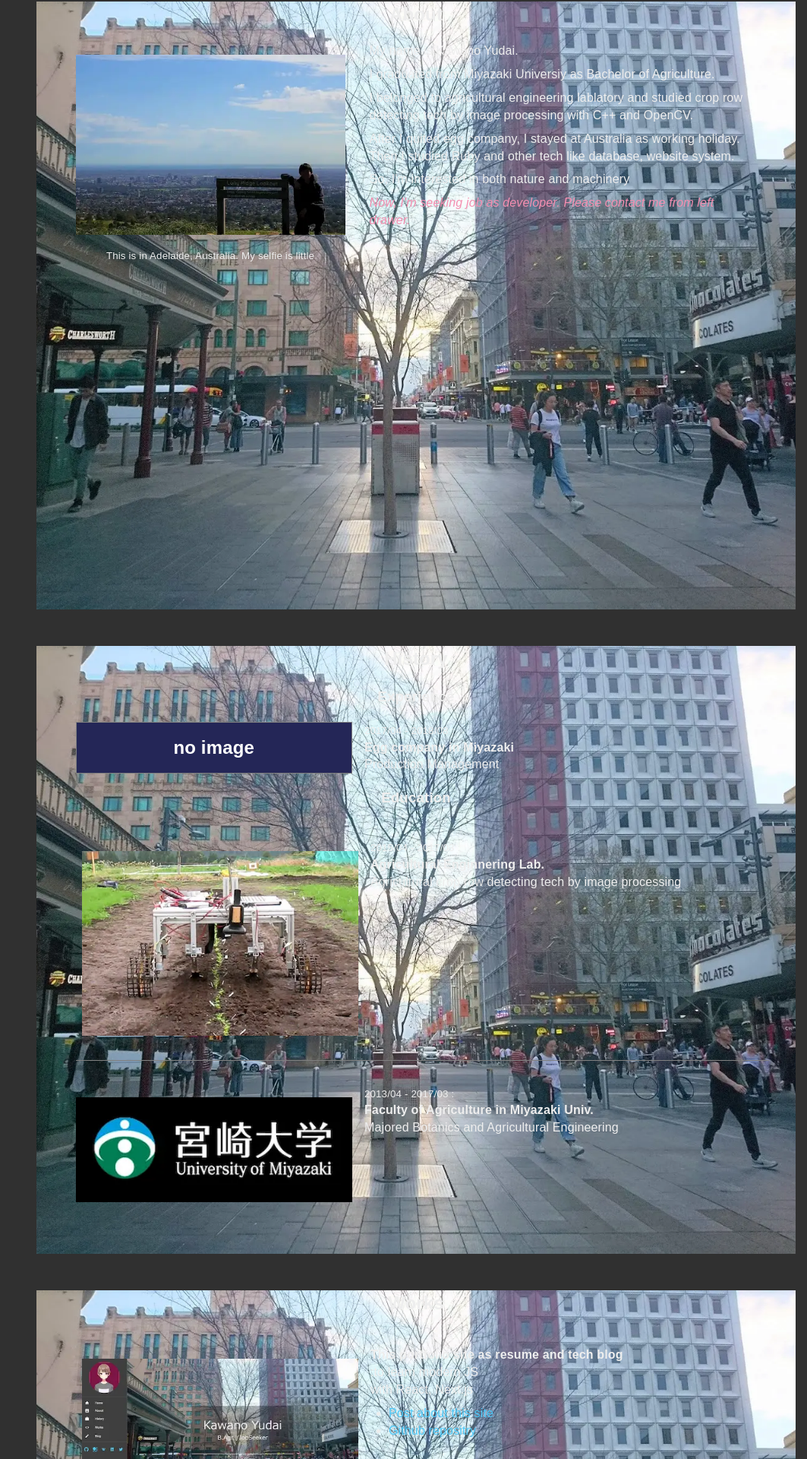
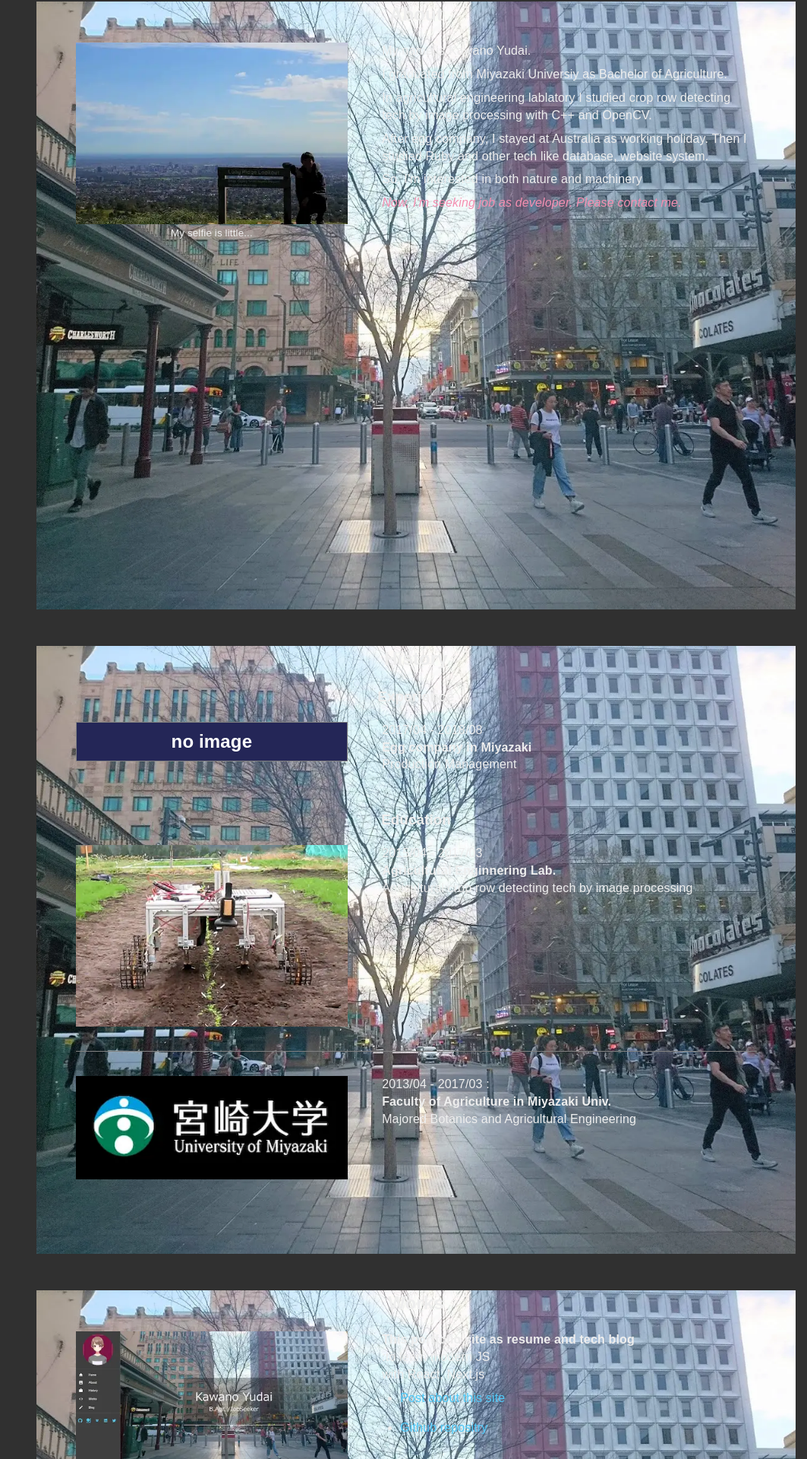
Before and after one commit to oriverk/blog.oriverk.dev, a Next.js app: page / in a window 1280 px wide. Shown: the part 846-2766 px from the top of the page at 76% size, without its empty margins (217-1280 px from the left). Built offline with nearby package versions, Linux system fonts and the light colour scheme.

Commit message:
remove Grid of material-ui

```diff
--- a/src/components/HomeContents.jsx
+++ b/src/components/HomeContents.jsx
@@ -1,7 +1,41 @@
 import React from 'react'
 import Link from 'next/link'
-import Grid from '@material-ui/core/Grid'
 import { NoImage } from '../utils/utils'
+import css from 'styled-jsx/css'
+
+const containerStyle = css`
+  .container {
+    width: 100%;
+    display: flex;
+    flex-direction: column;
+    margin: .5rem 0 2rem;
+    padding-bottom: 1rem;
+  }
+  .container:not(:last-child){
+    border-bottom: 1px solid grey;
+  }
+  .left, .right {
+    width: 100%;
+  }
+  @media( min-width: 1280px ){
+    .container {
+      flex-direction: row;
+    }
+    .container:not(:last-child){
+      padding-bottom: 2rem;
+    }
+    .left {
+      width: 40%;
+      margin-right: 5%;
+    }
+    .right {
+      width: 55%;
+    }
+    .contentImg {
+      margin: 0;
+    }
+  }
+`
 
 export function Top() {
   return (
@@ -52,23 +86,23 @@ export function About() {
     <>
       <section id='about' className='content'>
         <h2>About</h2>
-        <Grid container spacing={4}>
-          <Grid item md={12} lg={5}>
+        <div className='container'>
+          <div className='left'>
             <picture>
               <source srcSet='/assets/LongRidge500.webp' type='image/webp' className='contentImg' />
               <img src='/assets/LongRidge500.jpg' alt='the secenary from Long-Ridge-Lookout in Adelaide' className='contentImg' />
             </picture>
-            <p style={{ textAlign: 'center' }}><small>This is in Adelaide, Australia. My selfie is little</small></p>
-          </Grid>
-          <Grid item md={12} lg={7}>
+            <p style={{ textAlign: 'center' }}><small>My selfie is little...</small></p>
+          </div>
+          <div className='right'>
             <p>My name is Kawano Yudai.</p>
             <p>I graduated from Miyazaki Universiy as Bachelor of Agriculture.</p>
-            <p>I belonged to agricultural engineering lablatory and studied crop row detecting tech by image processing with C++ and OpenCV.</p>
-            <p>After I quited egg company, I stayed at Australia as working holiday. Then I studied Ruby and other tech like database, website system.</p>
+            <p>In agricultural engineering lablatory I studied crop row detecting tech by image processing with C++ and OpenCV.</p>
+            <p>After egg company, I stayed at Australia as working holiday. Then I studied Ruby and other tech like database, website system.</p>
             <p>So, I'm interested in both nature and machinery</p>
-            <p style={{ color: '#F48FB1' }}><em>Now, I'm seeking job as developer. Please contact me from left drawer.</em></p>
-          </Grid>
-        </Grid>
+            <p style={{ color: '#F48FB1' }}><em>Now, I'm seeking job as developer. Please contact me.</em></p>
+          </div>
+        </div>
       </section>
       <style jsx>{`
         .content {
@@ -86,6 +120,9 @@ export function About() {
           margin: 0 auto .5rem;
         }
       `}</style>
+      <style jsx>
+        {containerStyle}
+      </style>
     </>
   );
 }
@@ -97,45 +134,45 @@ export function History() {
         <h2>History</h2>
         <article>
           <h3>Experience</h3>
-          <Grid container spacing={2} className='gridContainer'>
-            <Grid item xs={12} sm={5} >
+          <div className='container'>
+            <div className='left'>
               <NoImage />
-            </Grid>
-            <Grid item xs={12} sm={7}>
-              <small>2017/04 - 2018/08 : </small>
+            </div>
+            <div className='right'>
+              <span>2017/04 - 2018/08</span>
               <br /><b>Egg company in Miyazaki</b>
-              <br />Production Management
-            </Grid>
-          </Grid>
+              <br /><span>Production Management</span>
+            </div>
+          </div>
         </article>
         <article>
           <h3>Education</h3>
-          <Grid container spacing={2} className='gridContainer'>
-            <Grid item xs={12} sm={5} className='gridItem'>
+          <div className='container'>
+            <div className='left'>
               <picture>
                 <source srcSet='/assets/weeding500.webp' type='image/webp' className='contentImg' />
                 <img src='/assets/weeding500.jpg' alt='photograph of weeding robot' className='contentImg' />
               </picture>
-            </Grid>
-            <Grid item xs={12} sm={7} className='gridItem'>
-              <small>2015/04 - 2017/03 :</small>
+            </div>
+            <div className='right'>
+              <span>2015/04 - 2017/03</span>
               <br /><b>Agricultural Enginnering Lab.</b>
-              <br />Agricultural crop row detecting tech by image processing
-            </Grid>
-          </Grid>
-          <Grid container spacing={2} className='gridContainer'>
-            <Grid item xs={12} sm={5} className='gridItem'>
+              <br /><span>Agricultural crop row detecting tech by image processing</span>
+            </div>
+          </div>
+          <div className='container'>
+            <div className='left'>
               <picture>
                 <source srcSet='/assets/miyazakiUniv.webp' type='image/webp' className='contentImg' />
                 <img src='/assets/miyazakiUniv.jpg' alt='miyazaki university' className='contentImg' />
               </picture>
-            </Grid>
-            <Grid item xs={12} sm={7} className='gridItem'>
-              <small>2013/04 - 2017/03 :</small>
+            </div>
+            <div className='right'>
+              <span>2013/04 - 2017/03 :</span>
               <br /><b>Faculty of Agriculture <wbr />in Miyazaki Univ.</b>
-              <br />Majored Botanics and Agricultural Engineering
-            </Grid>
-          </Grid>
+              <br /><span>Majored Botanics and Agricultural Engineering</span>
+            </div>
+          </div>
         </article>
       </section>
       <style jsx>{`
@@ -158,6 +195,9 @@ export function History() {
           margin-bottom: 1rem;
         }
       `}</style>
+      <style jsx>
+        {containerStyle}
+      </style>
     </>
   )
 }
@@ -168,90 +208,90 @@ export function Works() {
       <section id='works' className='content'>
         <h2>Works</h2>
         <article>
-          <Grid container spacing={2} className='gridContainer'>
-            <Grid item xs={12} sm={5} className='gridItem'>
+          <div className='container'>
+            <div className='left'>
               <picture>
                 <source srcSet='/assets/prtsc-500.webp' type='image/webp' className='contentImg' />
                 <img src='/assets/prtsc-500.jpg' alt='screen-shot' className='contentImg' />
               </picture>
-            </Grid>
-            <Grid item xs={12} sm={7} className='gridItem'>
+            </div>
+            <div className='right'>
               <b>This portfolio site as resume and tech blog</b>
-              <br /> :to learn modern JS
-              <br />with React, Next.js
+              <br /><span> :to learn modern JS</span>
+              <br /><span>with React, Next.js</span>
               <ul>
                 <li><Link href='/posts/[id]' as='/posts/20200526-next-portfolio'><a>Post about this site</a></Link></li>
                 <li><a href='https://github.com/oriverk/next-portfolio' target='_blank' rel='noopener noreferrer' >Github repositry</a></li>
               </ul>
-            </Grid>
-          </Grid>
-          <Grid container spacing={2} className='gridContainer'>
-            <Grid item xs={12} sm={5} className='gridItem'>
+            </div>
+          </div>
+          <div className='container'>
+            <div className='left'>
               <picture>
                 <source srcSet='/assets/posts/202003/miyazaki-oss1.webp' type='image/webp' className='contentImg' />
                 <img src='/assets/posts/202003/miyazaki-oss1.jpg' alt='screen-shot' className='contentImg' />
               </picture>
-            </Grid>
-            <Grid item xs={12} sm={7} className='gridItem'>
+            </div>
+            <div className='right'>
               <b>Miyazaki COVID-19 Task Force site</b>
-              <br /> ( OSS website )
-              <br />with Vue.js, TypeScript
+              <br /><span>( OSS website )</span>
+              <br /><span>with Vue.js, TypeScript</span>
               <ul>
                 <li><Link href='/posts/[id]' as='/posts/20200329-joined-miyazaki-corona-oss'><a>Blog: Joined OSS group for COVID-19 in Miyazaki</a></Link></li>
                 <li><a href='https://github.com/oriverk/covid19' target='_blank' rel='noopener noreferrer' >Github repositry</a></li>
                 <li><a href='https://covid19-miyazaki.netlify.app/' target='_blank' rel='noopener noreferrer' >The site on Netlify</a></li>
               </ul>
-            </Grid>
-          </Grid>
-          <Grid container spacing={2} className='gridContainer'>
-            <Grid item xs={12} sm={5} className='gridItem'>
+            </div>
+          </div>
+          <div className='container'>
+            <div className='left'>
               <picture>
                 <source srcSet='/assets/codr500.webp' type='image/webp' className='contentImg' />
                 <img src='/assets/codr500.jpg' alt='screen-shot' className='contentImg' />
               </picture>
-            </Grid>
-            <Grid item xs={12} sm={7} className='gridItem'>
+            </div>
+            <div className='right'>
               <b>Coder0</b>
-              <br /> :to share code with syntax-highlight
-              <br />with RubyonRails, PostgreSQL, S3
+              <br /><span> :to share code with syntax-highlight</span>
+              <br /><span>with RubyonRails, PostgreSQL, AWS S3</span>
               <ul>
                 <li><Link href='posts/[id]' as='/posts/20191129-post-code2twitter'><a>Blog: Wanna Share code on Twitter</a></Link></li>
                 <li><a href='https://github.com/oriverk/Codr' target='_blank' rel='noopener noreferrer' >Github repositry</a></li>
               </ul>
-            </Grid>
-          </Grid>
-          <Grid container spacing={2} className='gridContainer'>
-            <Grid item xs={12} sm={5} className='gridItem'>
+            </div>
+          </div>
+          <div className='container'>
+            <div className='left'>
               <picture>
                 <source srcSet='/assets/githubPages1st500.webp' type='image/webp' className='contentImg' />
                 <img src='/assets/githubPages1st500.jpg' alt='screen-shot' className='contentImg' />
               </picture>
-            </Grid>
-            <Grid item xs={12} sm={7} className='gridItem'>
+            </div>
+            <div className='right'>
               <b>GithubPages</b>
-              <br /> :My 1st GithubPages.
-              <br />with Ruby, Jekyll
+              <br /><span>:My 1st GithubPages</span>
+              <br /><span>with Ruby, Jekyll</span>
               <ul>
                 <li><Link href='/posts/[id]' as='/posts/20190818-use-jekyll'><a>Blog: buid GithubPages with Ruby + Jekyll</a></Link></li>
                 <li><a href='https://github.com/oriverk/oriverk.github.io' target='_blank' rel='noopener noreferrer' >Github repositry</a></li>
               </ul>
-            </Grid>
-          </Grid>
-          <Grid container spacing={2} className='gridContainer'>
-            <Grid item xs={12} sm={5} className='gridItem'>
+            </div>
+          </div>
+          <div className='container'>
+            <div className='left'>
               <NoImage />
-            </Grid>
-            <Grid item xs={12} sm={7} className='gridItem'>
+            </div>
+            <div className='right'>
               <b>Ticket sales System</b>
-              <br /> :from the 2018 Autumn FE exam
-              <br />with RubyonRails, PostgreSQL, Heroku
+              <br /><span> :from the 2018 Autumn FE exam</span>
+              <br /><span>with RubyonRails, PostgreSQL, Heroku</span>
               <ul>
                 <li><Link href='/posts/[id]' as='/posts/20190829-fe-exam'><a>Post on Qiita</a></Link></li>
                 <li><a href='https://github.com/oriverk/ConcertTicket' target='_blank' rel='noopener noreferrer' >Github repositry</a></li>
-                <li><a href='https://www.jitec.ipa.go.jp/1_04hanni_sukiru/mondai_kaitou_2018h30_2/2018h30a_fe_pm_qs.pdf'>IPA FE exam</a></li>
+                <li><a href='https://www.jitec.ipa.go.jp/1_04hanni_sukiru/mondai_kaitou_2018h30_2/2018h30a_fe_pm_qs.pdf' target='_blank' rel='noopener noreferrer'>IPA FE exam</a></li>
               </ul>
-            </Grid>
-          </Grid>
+            </div>
+          </div>
         </article>
       </section>
       <style jsx>{`
@@ -270,6 +310,9 @@ export function Works() {
           margin-bottom: 1rem;
         }
       `}</style>
+      <style jsx>
+        {containerStyle}
+      </style>
     </>
   );
 }
--- a/src/pages/_app.jsx
+++ b/src/pages/_app.jsx
@@ -69,8 +69,8 @@ export default function MyApp({ Component, pageProps }) {
           padding-left: 1.5rem;
         }
 
-        li a {
-          padding: .75rem 0;
+        ul li{
+          padding-bottom: 1rem;
         }
 
         a{
--- a/src/pages/index.jsx
+++ b/src/pages/index.jsx
@@ -22,16 +22,6 @@ export default function Home() {
         <About />
         <History />
         <Works />
-        <style jsx global>{`
-          .gridContainer:not(:last-child){
-            margin: 2rem auto;
-            border-bottom: 1px solid grey;
-          }
-
-          .gridItem{
-            margin-bottom: .5rem;
-          }
-        `}</style>
       </Layout>
     </>
   )
--- a/src/pages/posts.jsx
+++ b/src/pages/posts.jsx
@@ -59,6 +59,10 @@ export default function Posts({ allPostsData, posts }) {
           text-decoration: underline;
         }
 
+        time {
+          margin-right: 1rem;
+        }
+
         .tags {
           display: block;
         }
--- a/src/utils/utils.jsx
+++ b/src/utils/utils.jsx
@@ -8,20 +8,19 @@ export function NoImage (){
       </div>
       <style jsx>{`
         .parent {
+          padding: 1rem auto;
           height: 100%;
-          background-color:#242657;
-          border: 1px solid grey;
+          width: 100%;
+          margin-bottom: 1rem;
         }
         .child {
+          border: 1px solid grey;
+          background-color: #242657;
           padding: .5rem;
+          color: #FFF;
           text-align: center;
-          position: relative;
-          top: 50%;
-          left: 50%;
-          transform: translate(-50%,-50%);
-          color:#FFF;
-          font-size:1.5rem;
-          font-weight:bold;
+          font-size: 1.5rem;
+          font-weight: bold;
         }
       `}</style>
     </>
```
Also changed, not shown: public/assets/LongRidger500.jpg (deleted).
